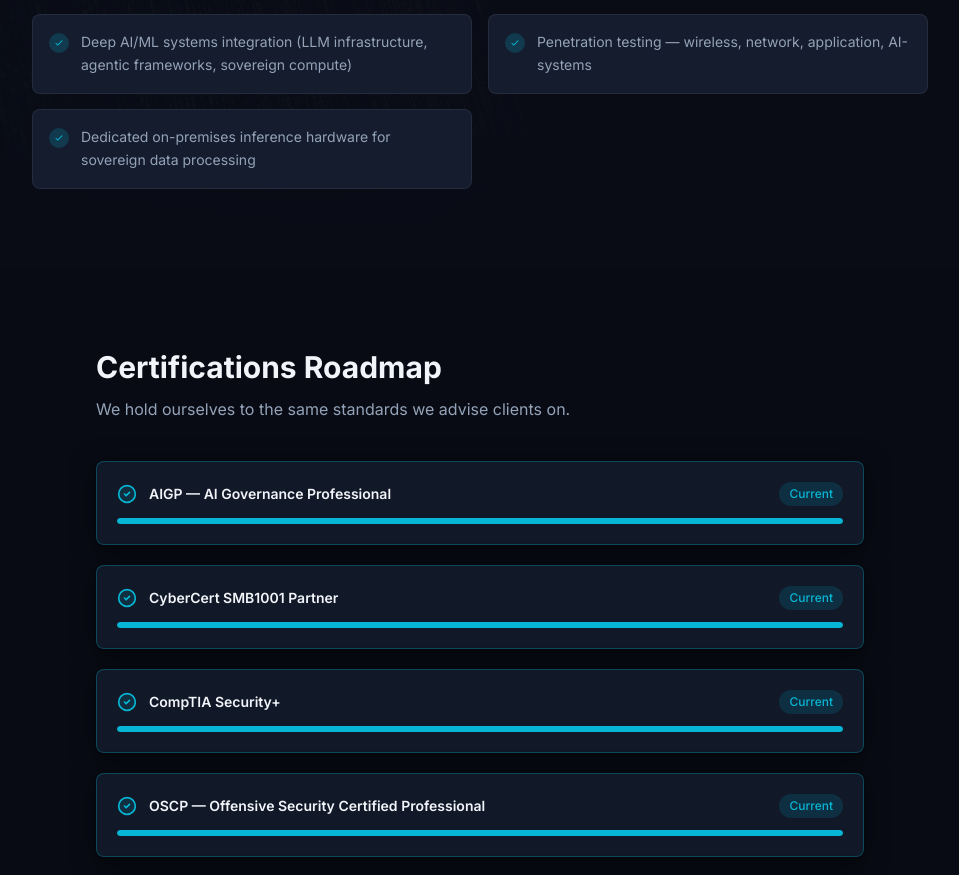
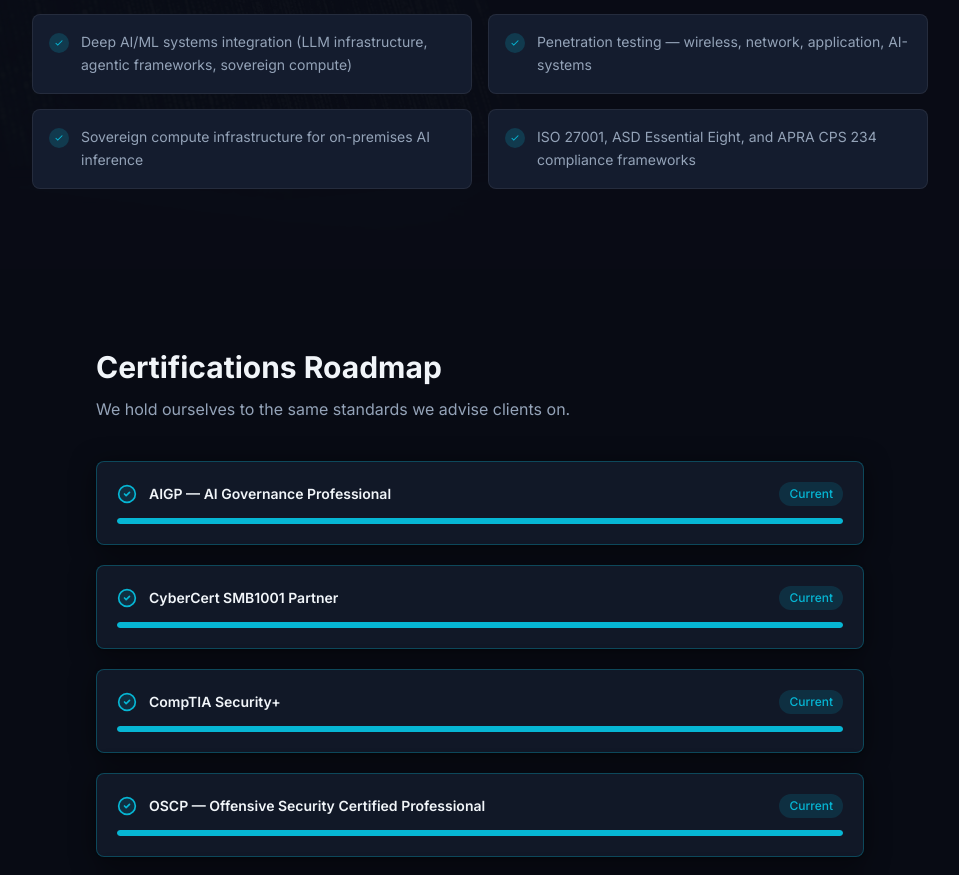
Before and after one commit to auresta/auresta-website, a Next.js app: page /about in a window 1280 px wide. Shown: the part 1556-2431 px from the top of the page, without its empty margins (160-1119 px from the left). Built offline with nearby package versions, Linux system fonts and the light colour scheme.

Commit message:
fix: add 8th capability item for even grid

```diff
--- a/app/about/page.tsx
+++ b/app/about/page.tsx
@@ -31,7 +31,8 @@ const capabilities = [
   "Privacy Act / DPA compliance analysis",
   "Deep AI/ML systems integration (LLM infrastructure, agentic frameworks, sovereign compute)",
   "Penetration testing — wireless, network, application, AI-systems",
-  "Dedicated on-premises inference hardware for sovereign data processing",
+  "Sovereign compute infrastructure for on-premises AI inference",
+  "ISO 27001, ASD Essential Eight, and APRA CPS 234 compliance frameworks",
 ];
 
 const certifications = [
```
